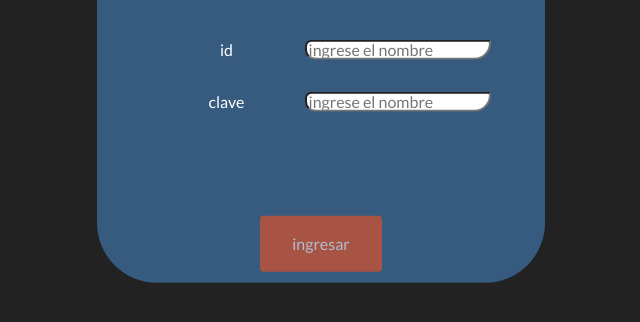
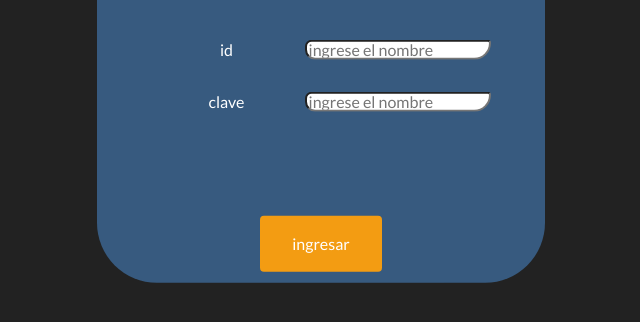
Before and after one commit to dcanasp/todoList, a plain HTML site: page login.html in a window 1280 px wide. Shown: the part 302-624 px from the top of the page, without its empty margins (319-959 px from the left). Drawn offline with Linux system fonts and the light colour scheme.

Commit message:
noo hice mni mierda

```diff
--- a/login.html
+++ b/login.html
@@ -35,14 +35,14 @@
 		border: 10px simple;
 		}
     .btn{
-        background-color: #f4511e;
+        background-color: #f39c12;
         border: none;
         color: white;
         padding: 16px 32px;
         text-align: center;
         font-size: 16px;
          margin: 4px 2px;
-  opacity: 0.6;
+
   transition: 0.3s;
       /*
         width: 20%;
@@ -53,7 +53,7 @@
         */
     }
     .btn:hover {
-  background-color: #3e8e41;
+        background-color: #00bc8c;
         color: white;
 }
     </style>
```
Lines whose indentation alone changed are shown as unchanged.
